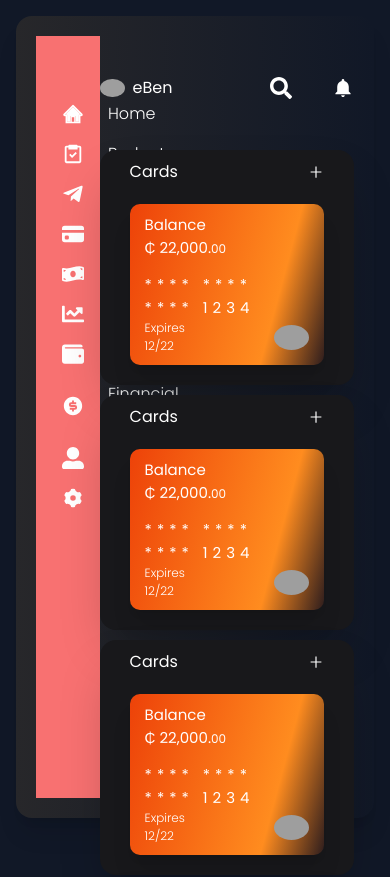
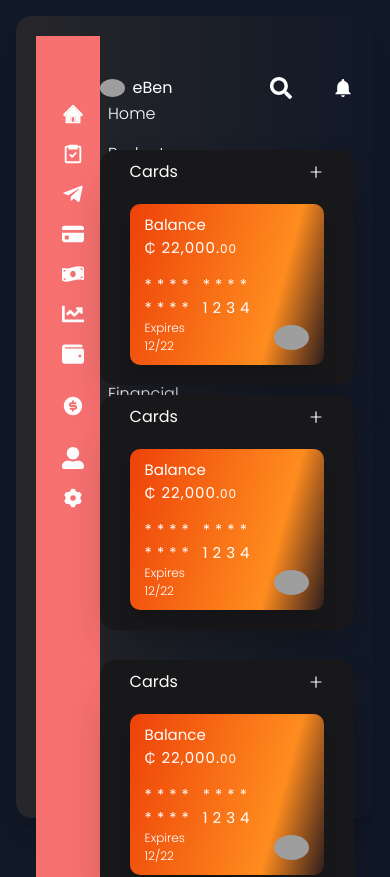
Before and after one commit to eben92/nitro-dashboard, a React (Create React App) app: page / in a window 390 px wide. Shown: the top 877 px of the page. Built offline with nearby package versions, Linux system fonts and the light colour scheme; grey boxes are pictures that could not be loaded.

Commit message:
minor bug fixes

```diff
--- a/src/components/creditCard/creditCard.css
+++ b/src/components/creditCard/creditCard.css
@@ -34,3 +34,7 @@
   font-weight: 100;
   font-size: 12px;
 }
+
+.amount {
+  letter-spacing: 1px;
+}
--- a/src/components/creditCard/creditCard.js
+++ b/src/components/creditCard/creditCard.js
@@ -10,7 +10,7 @@ const CreditCard = () => {
       </div>
       <div className='card mt-5 shadow-xl'>
         <p>Balance</p>
-        <p>
+        <p className='amount'>
           &#8373; 22,000.<small>00</small>{" "}
         </p>
         <p className='cardNumber'>**** **** **** 1234</p>
--- a/src/components/sidebar/sidebar.css
+++ b/src/components/sidebar/sidebar.css
@@ -1,6 +1,7 @@
 .sideBar-Conatainer {
   width: 20%;
   padding: 50px 10px;
+  height: 105vh;
 }
 
 .items {
--- a/src/components/styles/viewcards.css
+++ b/src/components/styles/viewcards.css
@@ -32,4 +32,11 @@
     margin: 1rem;
     padding: 20px;
   }
+
+  .grid-Conatainer {
+    display: grid;
+    grid-template-columns: auto;
+    width: 100%;
+    gap: 20px;
+  }
 }
```
